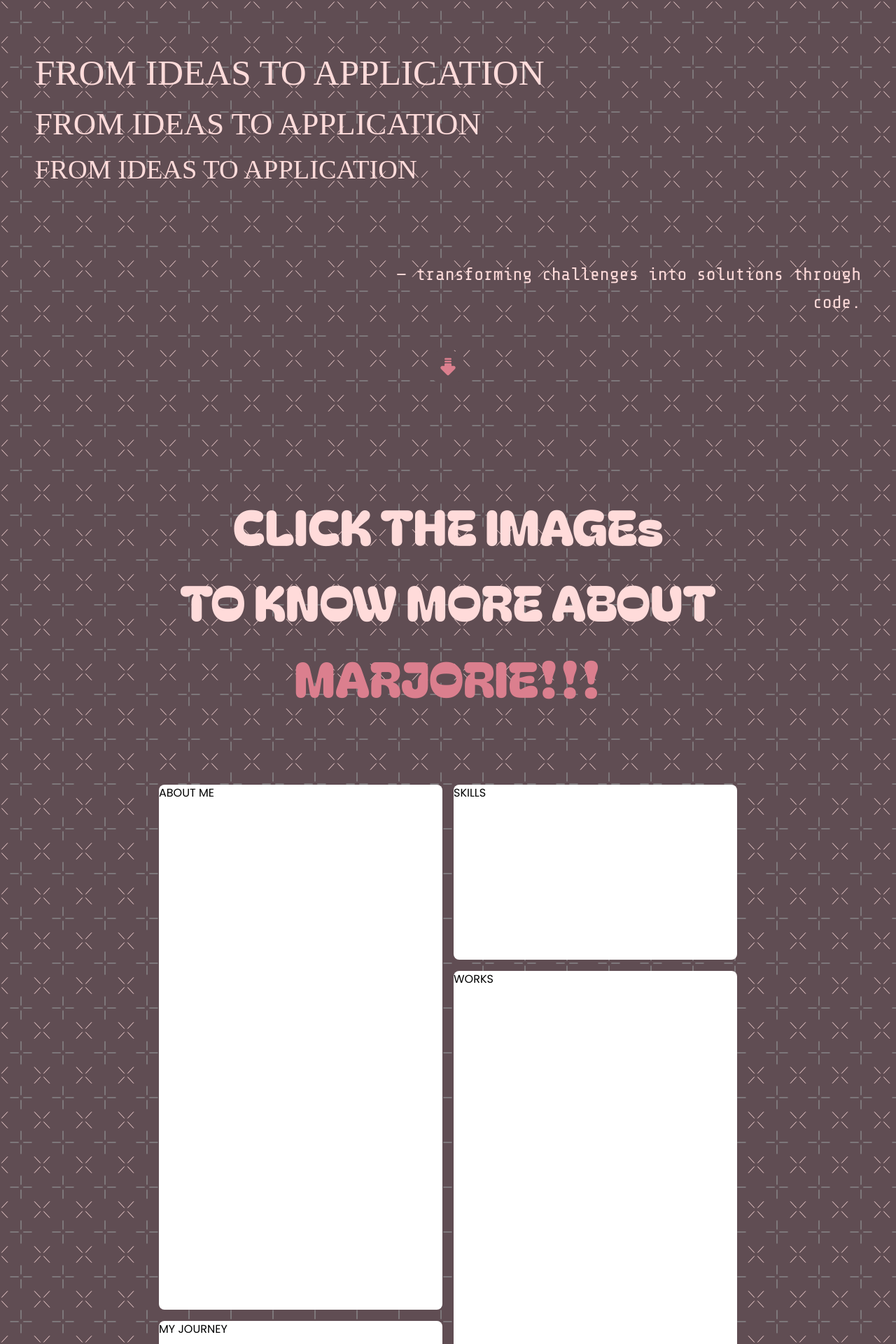
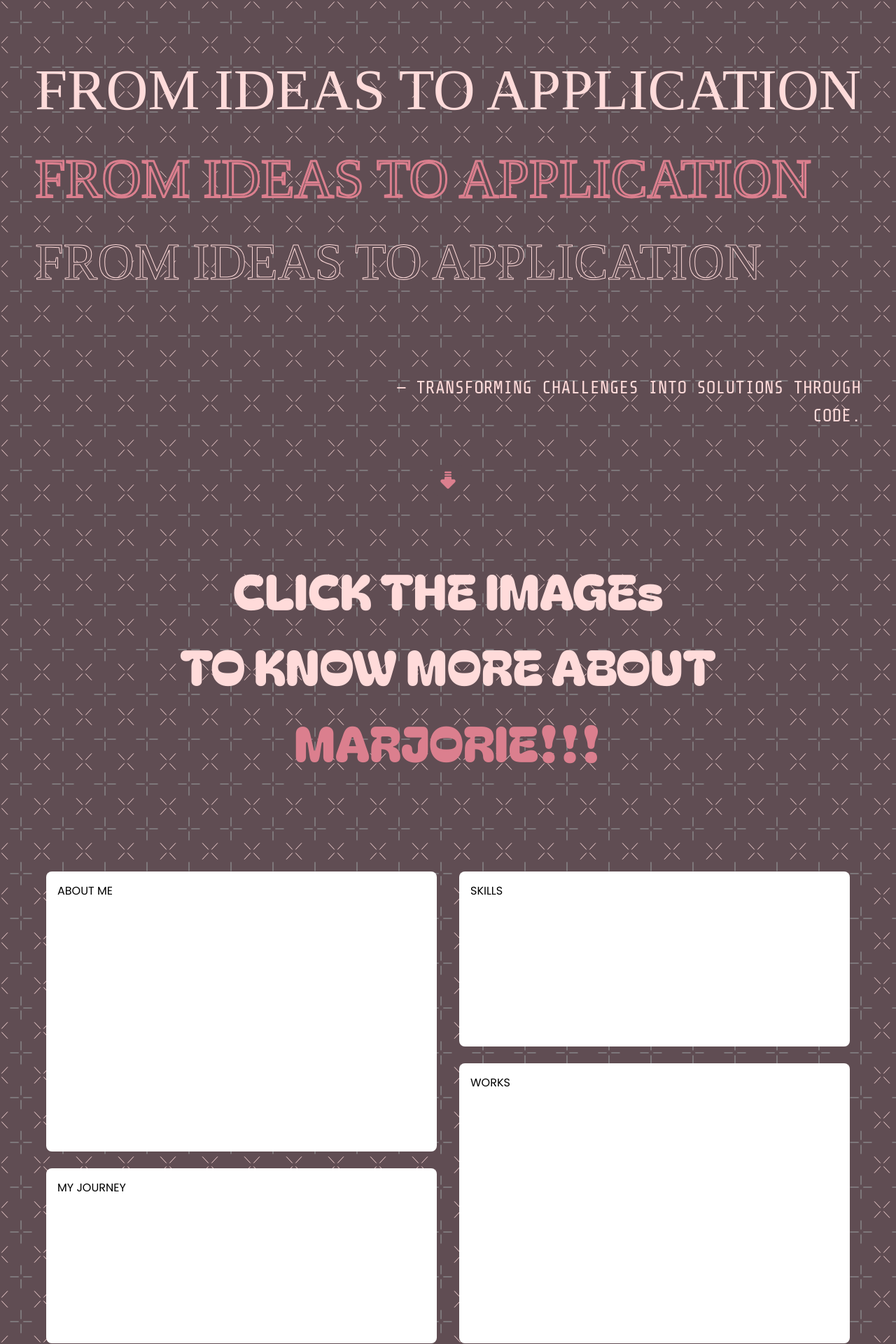
Before and after one commit to marjorie-portfolio/marjorie-portfolio-frontend, a React (Vite) app: page / in a window 1280 px wide. Shown: the part 96-2016 px from the top of the page at 70% size. Built offline with nearby package versions, Linux system fonts and the light colour scheme; no server answers; a web font is replaced by a local one.

Commit message:
🔧 modify ui of the grid

```diff
--- a/src/pages/about-me/index.tsx
+++ b/src/pages/about-me/index.tsx
@@ -7,5 +7,7 @@ export default function AboutMe(){
 
     const {isAuthenticated} = useAuthState()
 
+    console.log("isAuthenticated", isAuthenticated)
+
     return isAuthenticated? <Authenticated/>:<Guest/>
 }
--- a/src/pages/home/components/GridImage.tsx
+++ b/src/pages/home/components/GridImage.tsx
@@ -1,25 +1,29 @@
-import { Flex, Stack, Paper } from "@mantine/core";
-import { useMediaQuery } from "@mantine/hooks";
-
+import { SimpleGrid, Paper, Container } from "@mantine/core";
 
 export default function Home() {
-
-    const mobile = useMediaQuery("(max-width: 768px)");
   return (
-    <Flex justify={"center"}>
-      <Flex gap="md" w={mobile? "45%" :"70%"} direction={mobile? "column": "row"}>
+    <Container size="xl" py="xl" w="100%">
+      <SimpleGrid cols={{ base: 1, md: 2 }} spacing="xl">
         {/* Left Column */}
-        <Stack flex={1}>
-          <Paper h={mobile? 650/2 : 750}>ABOUT ME</Paper>
-          <Paper h={mobile? 250/2 : 250}>MY JOURNEY</Paper>
-        </Stack>
+        <div style={{ display: "flex", flexDirection: "column", gap: "1.5rem" }}>
+          <Paper p="md" radius="md" style={{ minHeight: 400 }}>
+            ABOUT ME
+          </Paper>
+          <Paper p="md" radius="md" style={{ minHeight: 250 }}>
+            MY JOURNEY
+          </Paper>
+        </div>
 
         {/* Right Column */}
-        <Stack flex={1}>
-          <Paper h={mobile? 250/2 : 250}>SKILLS</Paper>
-          <Paper h={mobile? 650/2 : 650}>WORKS</Paper>
-        </Stack>
-      </Flex>
-    </Flex>
+        <div style={{ display: "flex", flexDirection: "column", gap: "1.5rem" }}>
+          <Paper p="md" radius="md" style={{ minHeight: 250 }}>
+            SKILLS
+          </Paper>
+          <Paper p="md" radius="md" style={{ minHeight: 400 }}>
+            WORKS
+          </Paper>
+        </div>
+      </SimpleGrid>
+    </Container>
   );
 }
--- a/src/pages/home/components/GridTitle.tsx
+++ b/src/pages/home/components/GridTitle.tsx
@@ -8,7 +8,7 @@ export default function GridTitle() {
 
   const mobile = useMediaQuery("(max-width: 768px)");
   return (
-    <Flex direction={"column"} align={"center"} ta={"center"} mt={100}>
+    <Flex direction={"column"} align={"center"} ta={"center"} mt={30}>
       <Text ff={"Bagel Fat One"} w={700} fz={mobile? 40 :70} c={colors.text}>
         CLICK THE IMAGEs
       </Text>
--- a/src/pages/home/components/HomeTitle.tsx
+++ b/src/pages/home/components/HomeTitle.tsx
@@ -17,9 +17,7 @@ export default function HomeTitle() {
         <Text
           ff="Climate Crisis"
           c={colors.text}
-          style={{
-            fontSize: "clamp(2rem, 4vw, 5rem)", // max 80px
-          }}
+          fz={83}
           ta={mobile ? "center" : "left"}
         >
           FROM IDEAS TO APPLICATION
@@ -29,9 +27,11 @@ export default function HomeTitle() {
           <>
             <Text
               ff="Climate Crisis"
-              c={colors.text}
+              c={colors.bgBase}
+              lh={1.6}
+              fz={78}
               style={{
-                fontSize: "clamp(2.25rem, 3.5vw, 4.7rem)", // max 75px
+                WebkitTextStroke: `3px ${colors.accPrimary}`,
               }}
             >
               FROM IDEAS TO APPLICATION
@@ -39,9 +39,11 @@ export default function HomeTitle() {
 
             <Text
               ff="Climate Crisis"
-              c={colors.text}
+              c={colors.bgBase}
+              lh={1.6}
+              fz={73}
               style={{
-                fontSize: "clamp(2rem, 3vw, 4.4rem)", // max 70px
+                WebkitTextStroke: `1px ${colors.text}`,
               }}
             >
               FROM IDEAS TO APPLICATION
@@ -51,7 +53,7 @@ export default function HomeTitle() {
       </Flex>
 
 
-      <Flex justify="end" w={mobile? 300 : "100%"}>
+      <Flex justify="end" w={mobile ? 300 : "100%"}>
         <Text
           ff="Share Tech Mono"
           style={{
@@ -61,7 +63,7 @@ export default function HomeTitle() {
           ta="right"
           maw={mobile ? "100%" : 700}
         >
-          — transforming challenges into solutions through code.
+          — TRANSFORMING CHALLENGES INTO SOLUTIONS THROUGH CODE.
         </Text>
       </Flex>
     </>
```
Also changed, not shown: 1 other file (tests, documents, lock files or other folders).
